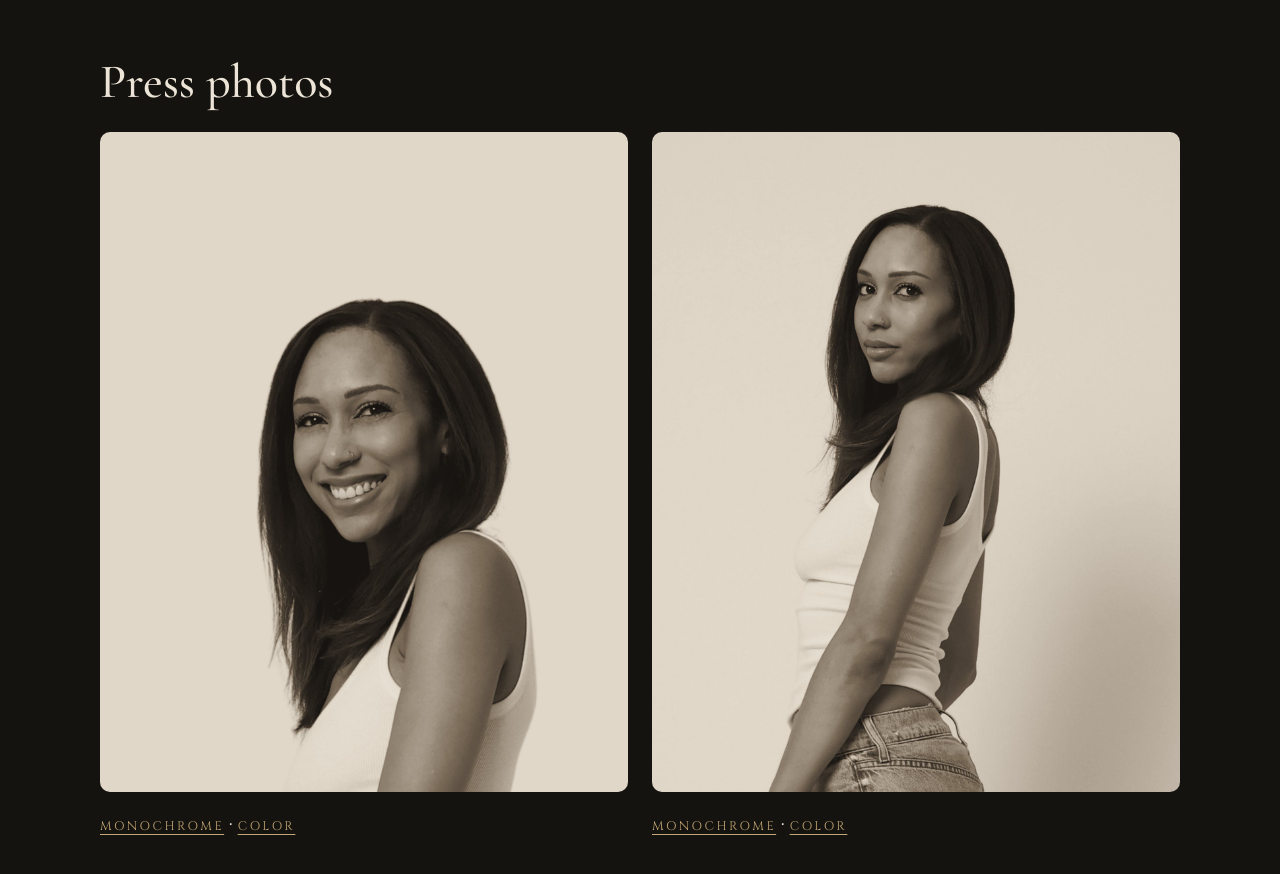
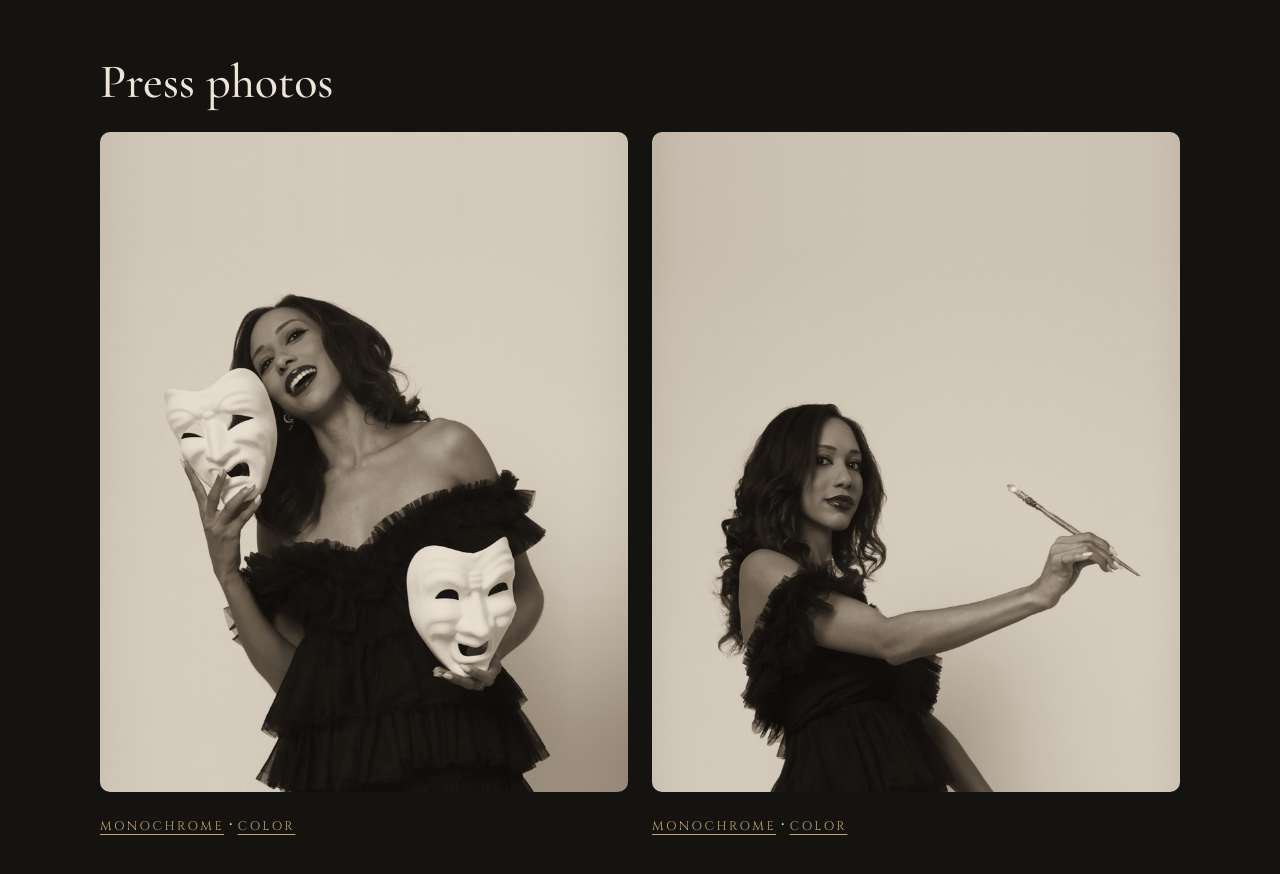
Before and after one commit to gamemaestro/jordenlacyjackson, a plain HTML site: page speaking-and-press.html in a window 1280 px wide. Shown: the part 780-1654 px from the top of the page. Drawn offline with Linux system fonts and the light colour scheme.

Commit message:
Press photos: new launch portraits (masks, stylus) in color and monochrome
Co-Authored-By: Claude Opus 5.5 <noreply@anthropic.com>
Claude-Session: https://claude.ai/code/session_01FqDuLxJFYLT1ZZUaEZmb1x

```diff
--- a/speaking-and-press.html
+++ b/speaking-and-press.html
@@ -109,12 +109,12 @@
       <h2>Press photos</h2>
       <div class="photos">
         <div class="photo">
-          <img src="/jorden-lacy-jackson-smile-mono.jpg" width="1600" height="2000" alt="Jorden Lacy Jackson smiling, in a white tank top, in warm monochrome" loading="lazy">
-          <span><a href="/jorden-lacy-jackson-smile-mono.jpg">Monochrome</a> · <a href="/jorden-lacy-jackson-smile.jpg">Color</a></span>
+          <img src="/jorden-lacy-jackson-masks-mono.jpg" width="1600" height="2000" alt="Jorden Lacy Jackson laughing in a black tulle dress, holding white comedy and tragedy masks, in warm monochrome" loading="lazy">
+          <span><a href="/jorden-lacy-jackson-masks-mono.jpg">Monochrome</a> · <a href="/jorden-lacy-jackson-masks.jpg">Color</a></span>
         </div>
         <div class="photo">
-          <img src="/jorden-lacy-jackson-portrait-mono.jpg" width="1600" height="2000" alt="Jorden Lacy Jackson looking over her shoulder, in a white tank top, in warm monochrome" loading="lazy">
-          <span><a href="/jorden-lacy-jackson-portrait-mono.jpg">Monochrome</a> · <a href="/jorden-lacy-jackson-portrait.jpg">Color</a></span>
+          <img src="/jorden-lacy-jackson-stylus-mono.jpg" width="1600" height="2000" alt="Jorden Lacy Jackson in a black tulle dress, looking over her shoulder and holding a crystal-tipped writing stylus, in warm monochrome" loading="lazy">
+          <span><a href="/jorden-lacy-jackson-stylus-mono.jpg">Monochrome</a> · <a href="/jorden-lacy-jackson-stylus.jpg">Color</a></span>
         </div>
       </div>
     </div>
```
Also changed, not shown: jorden-lacy-jackson-masks-mono.jpg (added), jorden-lacy-jackson-masks.jpg (added), jorden-lacy-jackson-stylus-mono.jpg (added), jorden-lacy-jackson-stylus.jpg (added).
